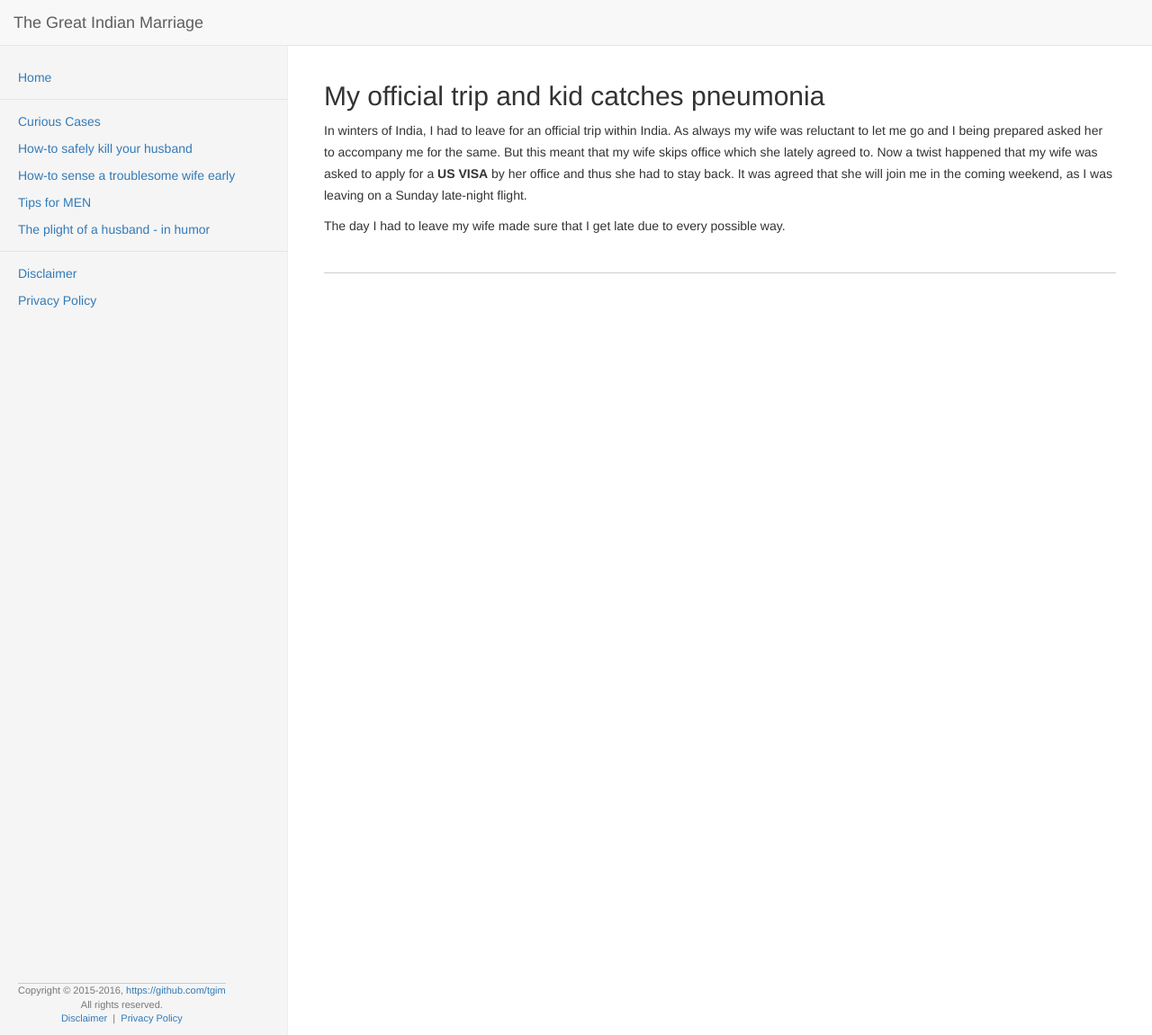
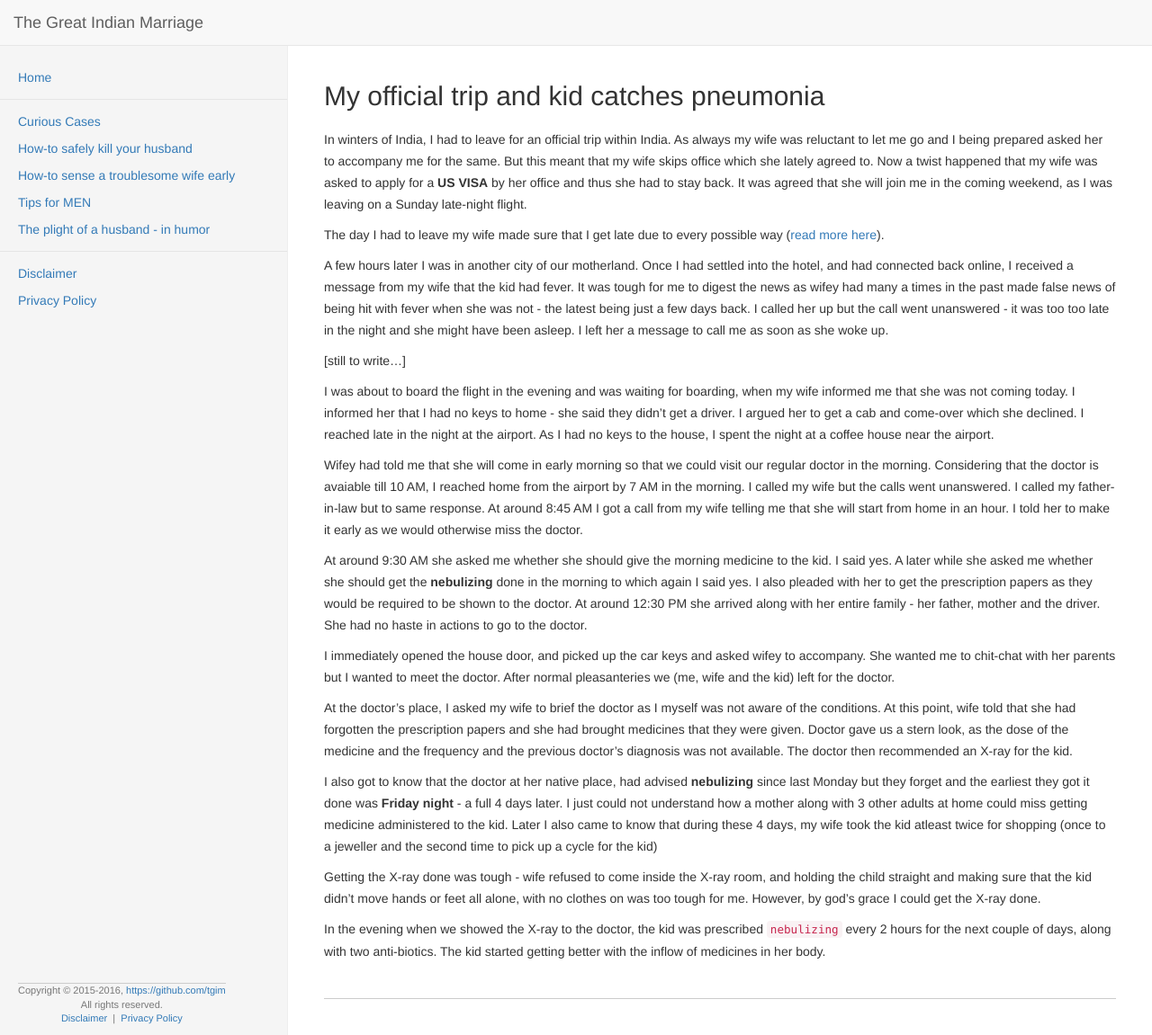
Before and after one commit to tgim/tgim.github.io, a Jekyll site: the page built from cases/kid-pneumonia.md, in a window 1280 px wide and 1151 px high. Shown: the whole window at 90% size. Built offline with Jekyll 4.4.1, drawn with Linux system fonts in a browser that asks for light colours; nearby versions of some CDN libraries; comment, search, counter and statistics services are not loaded.

Commit message:
Update kid-pneumonia.md

```diff
--- a/cases/kid-pneumonia.md
+++ b/cases/kid-pneumonia.md
@@ -8,4 +9,49 @@ and I being prepared asked her to accompany me for the same. But this meant that
 agreed to. Now a twist happened that my wife was asked to apply for a **US VISA** by her office and thus she had to
 stay back. It was agreed that she will join me in the coming weekend, as I was leaving on a Sunday late-night flight.
 
-The day I had to leave my wife made sure that I get late due to every possible way.
+The day I had to leave my wife made sure that I get late due to every possible way ([read more here](cases/haircut-wife-kid.html)).
+
+A few hours later I was in another city of our motherland. Once I had settled into the hotel, and had connected back
+online, I received a message from my wife that the kid had fever. It was tough for me to digest the news as wifey had
+many a times in the past made false news of being hit with fever when she was not - the latest being just a few days
+back. I called her up but the call went unanswered - it was too too late in the night and she might have been asleep.
+I left her a message to call me as soon as she woke up.
+
+[still to write...]
+
+I was about to board the flight in the evening and was waiting for boarding, when my wife informed me that she was
+not coming today. I informed her that I had no keys to home - she said they didn't get a driver. I argued her to get
+a cab and come-over which she declined. I reached late in the night at the airport. As I had no keys to the house, I
+spent the night at a coffee house near the airport.
+
+Wifey had told me that she will come in early morning so that we could visit our regular doctor in the morning. Considering
+that the doctor is avaiable till 10 AM, I reached home from the airport by 7 AM in the morning. I called my wife but
+the calls went unanswered. I called my father-in-law but to same response. At around 8:45 AM I got a call from my wife
+telling me that she will start from home in an hour. I told her to make it early as we would otherwise miss the doctor.
+
+At around 9:30 AM she asked me whether she should give the morning medicine to the kid. I said yes. A later while she
+asked me whether she should get the **nebulizing** done in the morning to which again I said yes. I also pleaded with
+her to get the prescription papers as they would be required to be shown to the doctor. At around 12:30 PM she arrived
+along with her entire family - her father, mother and the driver. She had no haste in actions to go to the doctor.
+
+I immediately opened the house door, and picked up the car keys and asked wifey to accompany. She wanted me to chit-chat
+with her parents but I wanted to meet the doctor. After normal pleasanteries we (me, wife and the kid) left for the
+doctor.
+
+At the doctor's place, I asked my wife to brief the doctor as I myself was not aware of the conditions. At this point,
+wife told that she had forgotten the prescription papers and she had brought medicines that they were given. Doctor
+gave us a stern look, as the dose of the medicine and the frequency and the previous doctor's diagnosis was not
+available. The doctor then recommended an X-ray for the kid.
+
+I also got to know that the doctor at her native place, had advised **nebulizing** since last Monday but they forget
+and the earliest they got it done was **Friday night** - a full 4 days later. I just could not understand how a mother
+along with 3 other adults at home could miss getting medicine administered to the kid. Later I also came to know that
+during these 4 days, my wife took the kid atleast twice for shopping (once to a jeweller and the second time to pick
+up a cycle for the kid)
+
+Getting the X-ray done was tough - wife refused to come inside the X-ray room, and holding the child straight and making
+sure that the kid didn't move hands or feet all alone, with no clothes on was too tough for me. However, by god's grace
+I could get the X-ray done.
+
+In the evening when we showed the X-ray to the doctor, the kid was prescribed `nebulizing` every 2 hours for the next
+couple of days, along with two anti-biotics. The kid started getting better with the inflow of medicines in her body.
```
Also changed, not shown: other parts of cases/kid-pneumonia.md (+1 -0 lines).
